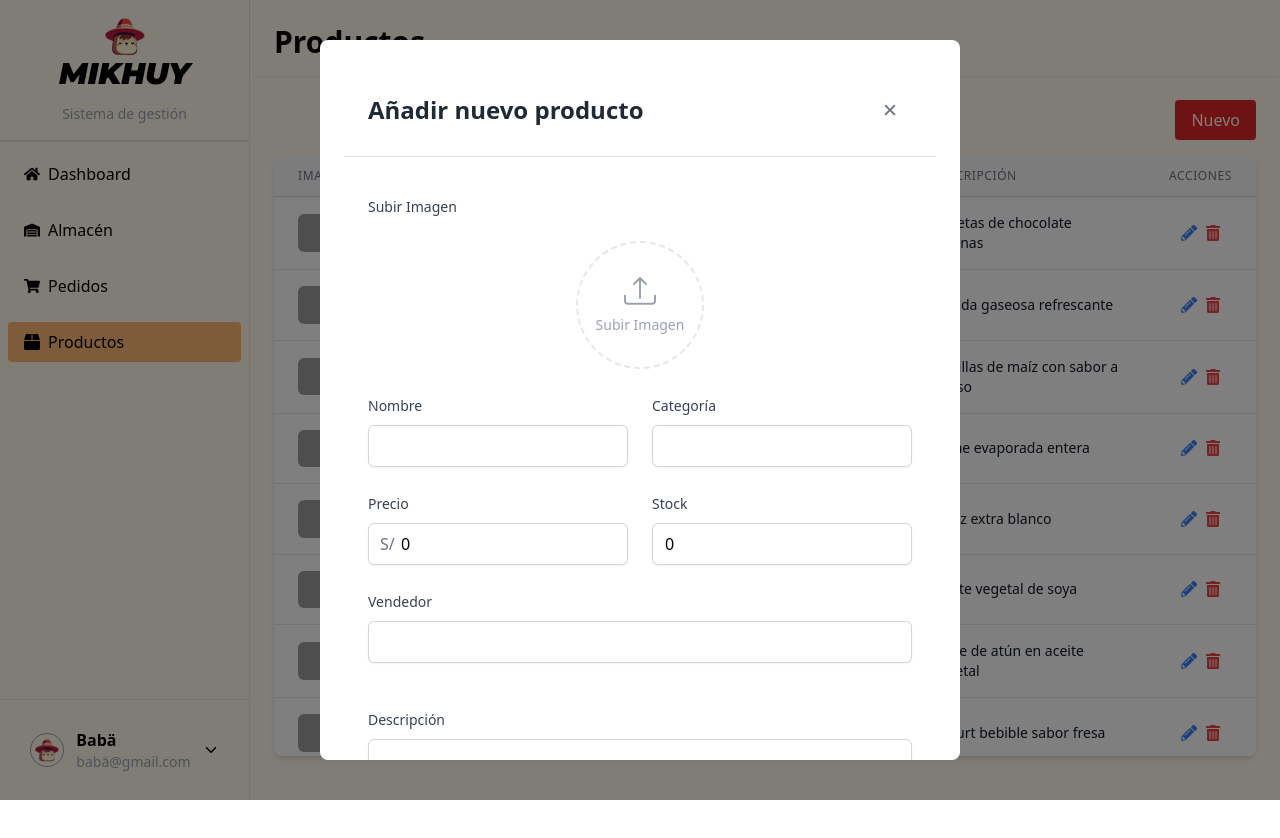
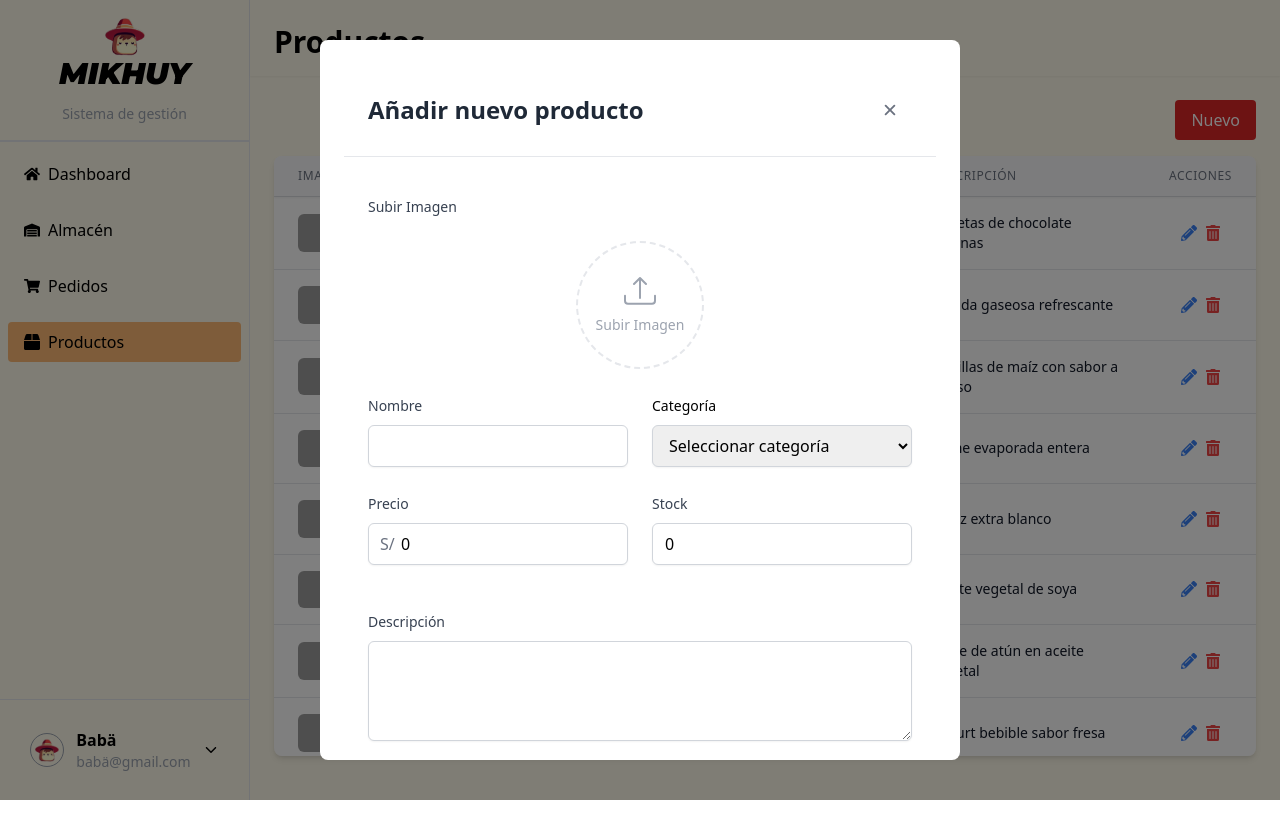
Before and after one commit to Mikhuy-dev/mikhuy-manager, a React (Vite) app: page /products in a window 1280 px wide. Both pictures are taken after a click on the button "Nuevo". Shown: the top 838 px of the page. Built offline with nearby package versions, Linux system fonts and the light colour scheme; grey boxes are pictures that could not be loaded.

Commit message:
fix: vendor input removed

```diff
--- a/src/ui/components/AddProductForm.tsx
+++ b/src/ui/components/AddProductForm.tsx
@@ -171,20 +171,22 @@ export function AddProductForm() {
 
         {/* Categoría */}
         <div className="space-y-2">
-          <label
-            htmlFor="categoryId"
-            className="text-sm font-medium text-gray-700"
-          >
+          <label htmlFor="categoryId" className="text-sm font-medium">
             Categoría
           </label>
-          <input
+          <select
             id="categoryId"
             name="categoryId"
-            type="text"
-            value={formData.categoryId}
-            onChange={handleChange}
             className="w-full px-3 py-2 border border-gray-300 rounded-md shadow-sm focus:ring-2 focus:ring-red-700 focus:border-red-700"
-          />
+          >
+            <option value="" disabled selected>
+              Seleccionar categoría
+            </option>
+            <option value="1">Abarrotes</option>
+            <option value="2">Bebidas</option>
+            <option value="3">Snacks</option>
+            <option value="4">Lácteos</option>
+          </select>
           {errors.categoryId && (
             <p className="text-red-500 text-xs">{errors.categoryId}</p>
           )}
@@ -230,27 +232,6 @@ export function AddProductForm() {
             <p className="text-red-500 text-xs">{errors.stock}</p>
           )}
         </div>
-
-        {/* Vendedor */}
-        <div className="space-y-2 md:col-span-2">
-          <label
-            htmlFor="sellerId"
-            className="text-sm font-medium text-gray-700"
-          >
-            Vendedor
-          </label>
-          <input
-            id="sellerId"
-            name="sellerId"
-            type="text"
-            value={formData.sellerId}
-            onChange={handleChange}
-            className="w-full px-3 py-2 border border-gray-300 rounded-md shadow-sm focus:ring-2 focus:ring-red-700 focus:border-red-700"
-          />
-          {errors.sellerId && (
-            <p className="text-red-500 text-xs">{errors.sellerId}</p>
-          )}
-        </div>
       </div>
 
       {/* Descripción */}
```
